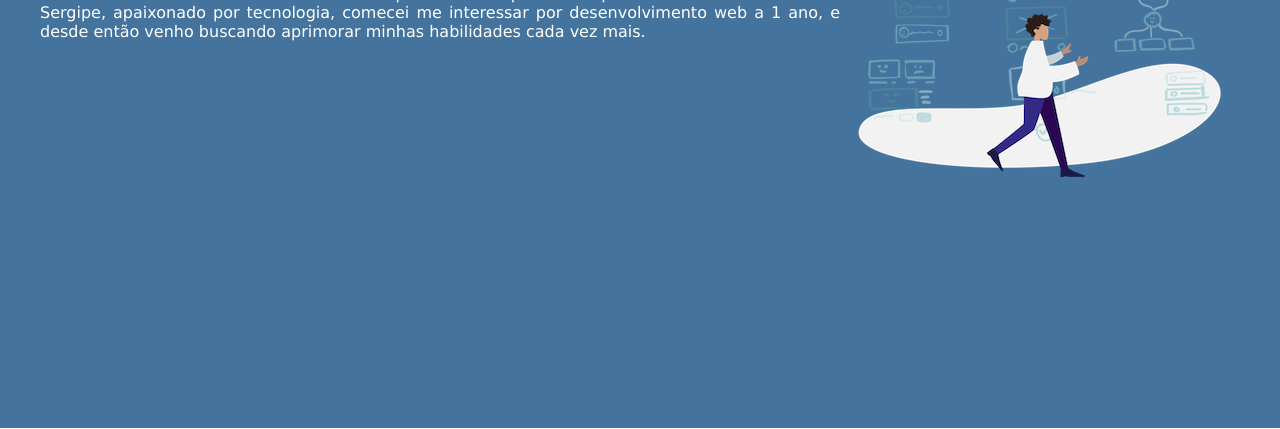
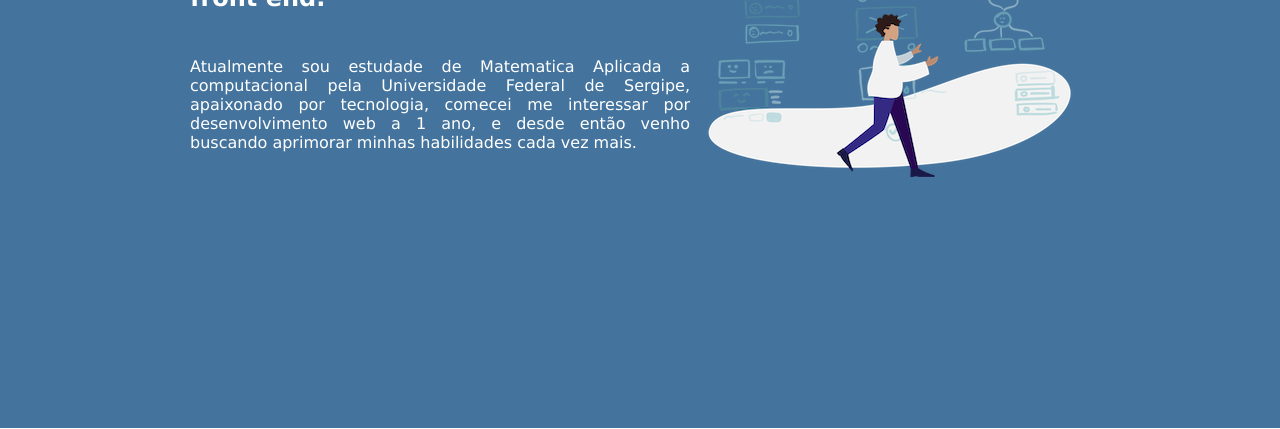
Before and after one commit to elbissousa27/portifolioPrincipal, a plain HTML site: page index.html in a window 1280 px wide. Shown: the part 371-800 px from the top of the page. Drawn offline with Linux system fonts and the light colour scheme.

Commit message:
update style.css

```diff
--- a/style.css
+++ b/style.css
@@ -41,18 +41,27 @@
 
 /* inicio seção sobre mim */
 
+
+.text{
+    display: flex;
+    flex-wrap: wrap;
+    width: 500px;
+    text-align: justify;
+}
+
 .sobre{
     background-color: #44749D;
     height: 91.5vh;
     display: flex;
     align-items: center;
-    text-align: justify;
+    justify-content: space-between;
 }
 
 .about{
     display: flex;
     max-width: 1200px;
     margin: 0 auto;
+    justify-content: space-between;
 }
 
 .fase1{
```
